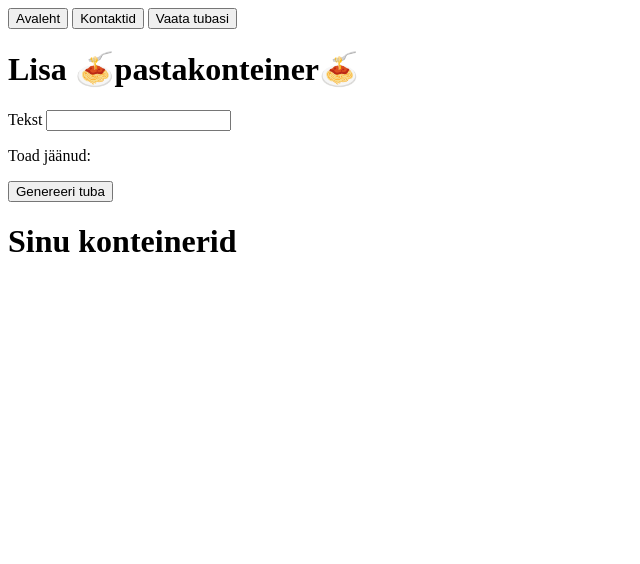
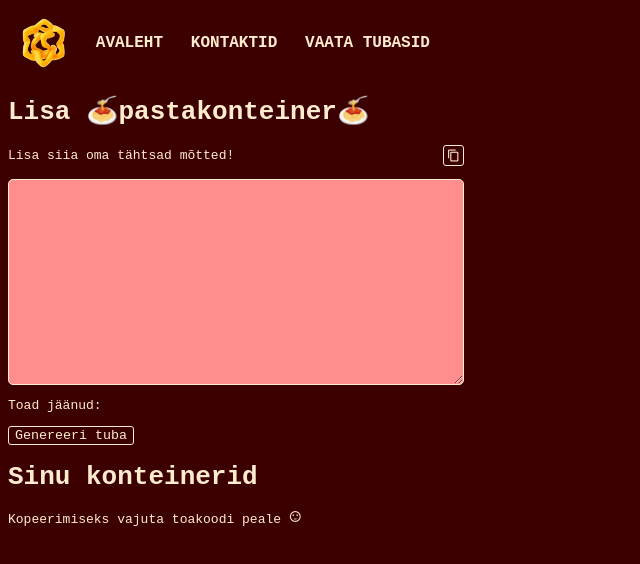
Before and after one commit to Mihkel-Tuisk/PastaKonteiner, a plain HTML site: page src/pages/myRoom/index.html in a window 1280 px wide. Shown: the whole page, without its empty margins (0-640 px from the left). Drawn offline with Linux system fonts and the light colour scheme; files that its build step writes are made by us from their sources; no server answers.

Commit message:
myRooom css tehtud

```diff
--- /dev/null
+++ b/src/pages/copyBtn.js
@@ -0,0 +1,8 @@
+function copyContent(roomID) {
+    const input = document.getElementById(roomID)
+    navigator.clipboard.writeText(input.value)
+}
+
+function copyCode(code) {
+    navigator.clipboard.writeText(code)
+}
--- a/src/pages/myRoom/index.html
+++ b/src/pages/myRoom/index.html
@@ -5,23 +5,34 @@
     <meta name="viewport" content="width=device-width, initial-scale=1.0">
     <meta http-equiv="X-UA-Compatible" content="ie=edge">
     <title>Toad</title>
-    <link rel="stylesheet" href="style.css">
     <script defer src="../backendInteraction.js"></script>
     <script defer src="../myRoomLogic.js"></script>
+    <script defer src="../copyBtn.js"></script>
+    <link rel="stylesheet" href="style.css">
+    <link href="https://fonts.googleapis.com/icon?family=Material+Icons" rel="stylesheet">
 </head>
 <body>
     <div class="navigation">
-        <button onclick="location.href='../mainPage/index.html'">Avaleht</button>
-        <button onclick="location.href='../contacts/index.html'">Kontaktid</button>
-        <button onclick="location.href='../theirRoom/index.html'">Vaata tubasi</button>
+        <img src="../../images/var2nobg.png" alt="logo">
+        <a href="../mainPage/index.html">Avaleht</a>
+        <a href="../contacts/index.html">Kontaktid</a>
+        <a href="../theirRoom/index.html">Vaata tubasid</a>
     </div>
 
     <h1>Lisa 🍝pastakonteiner🍝</h1>
-    <label for="tekst">Tekst</label>
-    <input type="text" id="tekst">
+    <div class="lisakonteiner">
+        <div class="lisakonteiner-nav">
+            <label for="tekst">Lisa siia oma tähtsad mõtted!</label>
+            <button class="copyBtn" onclick="copyContent('tekst')">
+                <span class="material-icons md-18"> content_copy </span>
+            </button>
+        </div>
+        <textarea name="tekst" id="tekst"></textarea>
+    </div>
     <p>Toad jäänud: <span id="tubasiAlles"></span></p>
     <button onclick="generateRoomBtn()">Genereeri tuba</button>
     <h1>Sinu konteinerid</h1>
+    <p>Kopeerimiseks vajuta toakoodi peale <span class="material-icons md-18">sentiment_satisfied</span></p>
     <div id="konteinerid"></div>
 
 </body>
--- /dev/null
+++ b/src/pages/myRoom/style.css
@@ -0,0 +1,97 @@
+* {
+    background-color: rgb(60, 0, 0);
+    color: blanchedalmond;
+    font-family: monospace;
+}
+
+.navigation {
+    overflow: hidden;
+    height: 70px;
+}
+
+img {
+    height: 100%;
+    width: auto;
+}
+
+.navigation a{
+    padding: auto 10px;
+    margin: 10px;
+    text-align: center;
+    text-decoration: none;
+    vertical-align: middle;
+    text-transform: uppercase;
+    display: inline-block;
+    color: blanchedalmond;
+    font-weight: bold;
+    font-size: large;
+
+}
+
+.navigation img {
+    display: inline-block;
+    vertical-align: middle;
+}
+
+.navigation a:hover {
+    color: orangered;
+    transition-duration: 250ms;
+    scale: 1.05;
+    transition-timing-function: ease-in-out;
+}
+
+textarea {
+    background-color: rgb(255, 141, 141);
+    width: 450px;
+    height: 200px;
+    border-radius: 5px;
+    display: block;
+    border: blanchedalmond 1px solid;
+    color: black;
+    margin: 13px 0px;
+}
+
+.material-icons.md-18{
+    font-size: small;
+}
+
+.copyBtn {
+    padding-left: auto  ;
+    display: inline-flex;
+    vertical-align: middle;
+    padding: 3px;
+}
+
+button {
+    background:rgb(60, 0, 0);
+    color: blanchedalmond;
+    border-radius: 3px;
+    border: solid blanchedalmond 1px;
+}
+
+button:hover {
+    opacity: 0.9;
+}
+
+
+.lisakonteiner {
+    width: fit-content;
+    margin: 13px 0px;
+
+}
+
+.lisakonteiner-nav {
+    margin-bottom: 13px;
+    display: flex;
+    justify-content: space-between;
+    align-items: center;
+}
+
+label {
+    line-height: normal;
+
+}
+
+label:hover {
+    opacity: 0.9;
+}
--- a/src/pages/myRoomLogic.js
+++ b/src/pages/myRoomLogic.js
@@ -60,9 +60,6 @@ async function updateDOM() {
   pastadekonteiner.innerHTML = "";
 
   async function addDOMcategory(roomID) {
-    const roomText = document.createElement("input");
-    const roomCode = document.createElement("p");
-    const saveBtn = document.createElement("button");
 
     const roomTextQuery = await getRoomText(roomID);
     if (roomTextQuery.error != null) {
@@ -70,18 +67,52 @@ async function updateDOM() {
       return;
     }
 
+    const roomText = document.createElement("textarea");
+    const roomCode = document.createElement("label");
+    const saveBtn = document.createElement("button");
+    const container = document.createElement("div")
+    const containerNav = document.createElement("div")
+    const copyBtn = document.createElement("button")
+    const copyBtnIcon = document.createElement("span")
+
+
     roomText.value = roomTextQuery.text;
     roomText.id = roomID;
     roomCode.textContent = roomID;
-    saveBtn.textContent = "Salvesta";
+    saveBtn.textContent = "Salvesta muudatused";
 
-    pastadekonteiner.appendChild(roomCode);
-    pastadekonteiner.appendChild(roomText);
+    container.classList.add("lisakonteiner")
+    containerNav.classList.add("lisakonteiner-nav")
+    copyBtn.classList.add("copyBtn")
+
+    copyBtnIcon.classList.add("material-icons")
+    copyBtnIcon.classList.add("md-18")
+    copyBtnIcon.textContent = "content_copy"
+
+    copyBtn.appendChild(copyBtnIcon)
+    containerNav.appendChild(roomCode)
+    containerNav.appendChild(copyBtn)
+    container.appendChild(containerNav)
+    container.appendChild(roomText)
+
+    container.appendChild(saveBtn)
+    pastadekonteiner.appendChild(container)
+
+    // pastadekonteiner.appendChild(roomCode);
+    // pastadekonteiner.appendChild(roomText);
+
+    copyBtn.onclick = function () {
+      copyContent(roomID);
+    }
 
     saveBtn.onclick = function () {
       saveRoomBtn(roomID);
     };
-    pastadekonteiner.appendChild(saveBtn);
+
+    roomCode.onclick = function () {
+      copyCode(roomID)
+    }
+
   }
 
   const myRooms = await getAllMyRooms();
--- a/src/pages/theirRoomLogic.js
+++ b/src/pages/theirRoomLogic.js
@@ -19,7 +19,7 @@ async function mineTuppaBtn() {
     pastadekonteiner.innerHTML = "";
 
     async function addDOMcategory(roomID) {
-      const roomText = document.createElement("input");
+      const roomText = document.createElement("textarea");
       const roomCode = document.createElement("p");
 
       const roomTextQuery = await getRoomText(roomID);
```
Also changed, not shown: src/images/var2nobg.png (added).
